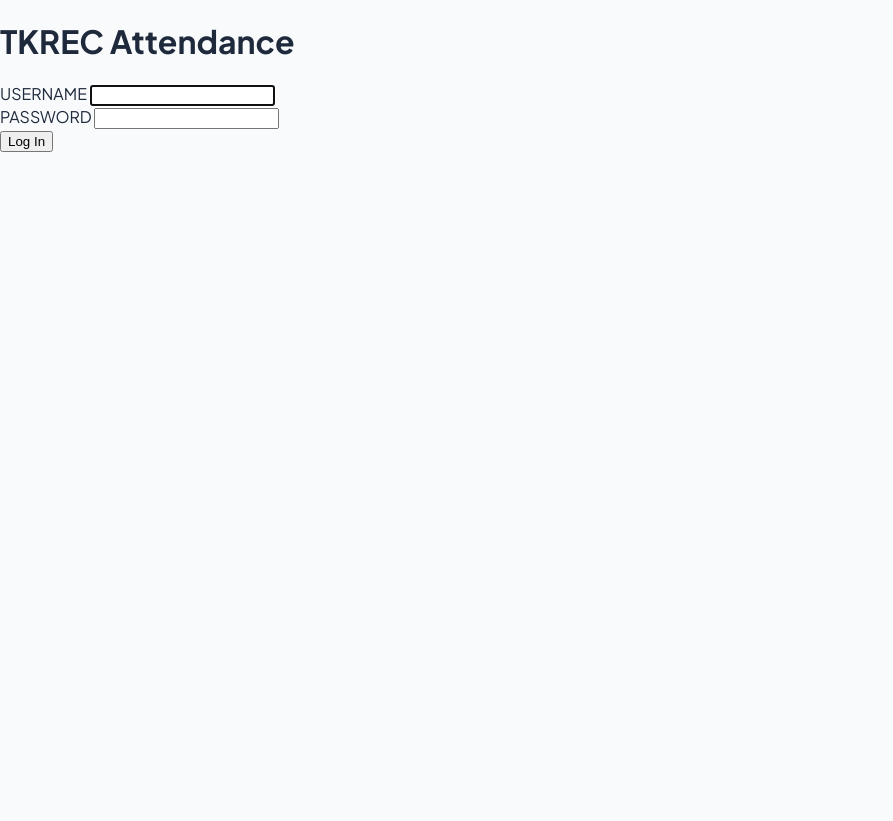
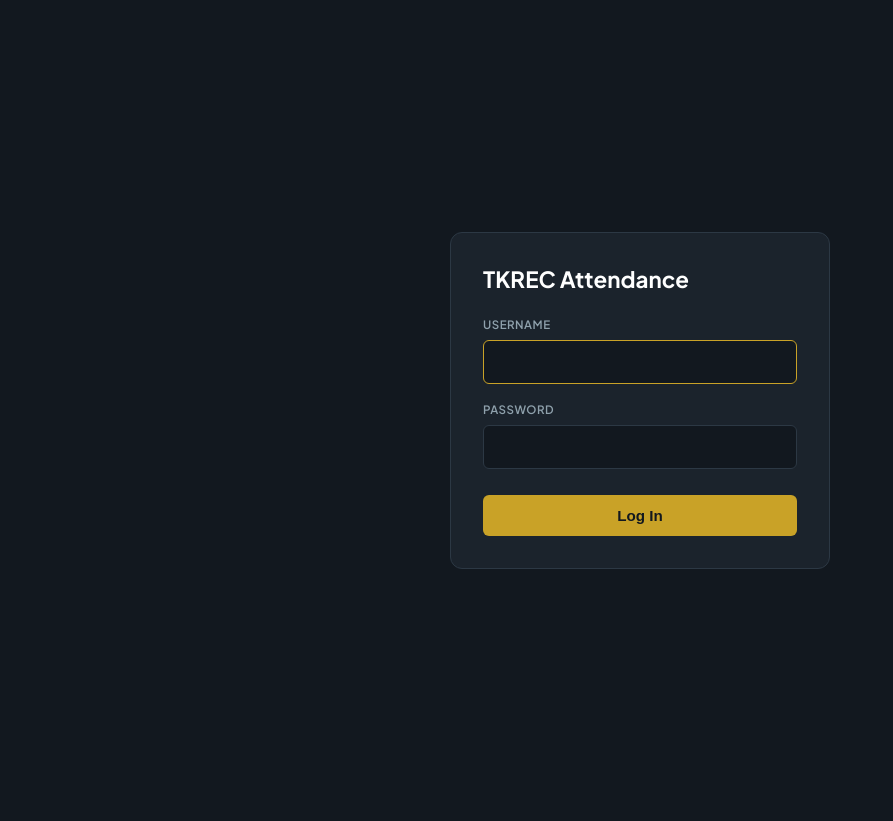
Before and after one commit to mattelavishnuvardhan2008-spec/Mytkem, a Flask app: page / in a window 1280 px wide. Shown: the whole page, without its empty margins (0-893 px from the left). After the commit the page ends 569 px from the top, so only its background shows below. Run offline with Flask 3, Linux system fonts and the light colour scheme.

Commit message:
Refactor CSS for dark theme and login page styles
Updated color variables for login theme and adjusted styles for login page components.

```diff
--- a/static/style.css
+++ b/static/style.css
@@ -7,9 +7,11 @@
   --purple: #6366F1;
   --green: #10B981;
   --red: #EF4444;
-  --gold: #F59E0B;
-  --blue-bg: #EFF6FF;
-  --blue-text: #2563EB;
+  --gold: #D97706;
+  --login-dark: #12181F;
+  --login-card: #1B232C;
+  --login-border: #2C3844;
+  --login-gold: #C9A227;
 }
 
 * { box-sizing: border-box; }
@@ -22,6 +24,84 @@ body {
   min-height: 100vh;
 }
 
+/* LOGIN PAGE DARK THEME STYLING */
+.login-body {
+  background: var(--login-dark);
+}
+
+.auth-container {
+  display: flex;
+  min-height: 100vh;
+  align-items: center;
+  justify-content: center;
+  padding: 16px;
+}
+
+.auth-card {
+  background: var(--login-card);
+  border: 1px solid var(--login-border);
+  border-radius: 12px;
+  padding: 32px;
+  width: 100%;
+  max-width: 380px;
+}
+
+.auth-card h1 {
+  font-size: 1.4rem;
+  margin: 0 0 24px 0;
+  color: #FFFFFF;
+  font-weight: 700;
+}
+
+.form-group {
+  margin-bottom: 18px;
+}
+
+.auth-card label {
+  display: block;
+  font-size: 0.72rem;
+  color: #8FA1AC;
+  margin-bottom: 8px;
+  letter-spacing: 0.5px;
+  font-weight: 600;
+}
+
+.auth-card input[type="text"],
+.auth-card input[type="password"] {
+  width: 100%;
+  background: var(--login-dark);
+  color: #FFFFFF;
+  border: 1px solid var(--login-border);
+  border-radius: 6px;
+  padding: 12px;
+  font-size: 1rem;
+  outline: none;
+}
+
+.auth-card input:focus {
+  border-color: var(--login-gold);
+}
+
+.btn-submit {
+  width: 100%;
+  background: var(--login-gold);
+  color: #12181F;
+  border: none;
+  border-radius: 6px;
+  padding: 12px;
+  font-weight: 700;
+  font-size: 0.95rem;
+  cursor: pointer;
+  margin-top: 8px;
+}
+
+.err-msg {
+  color: var(--red);
+  font-size: 0.85rem;
+  margin-top: 14px;
+}
+
+/* DASHBOARD STYLING */
 .wrap {
   max-width: 440px;
   margin: 0 auto;
@@ -137,7 +217,7 @@ body {
 .text-dark { color: var(--text-primary); }
 .text-green { color: var(--green); }
 .text-red { color: var(--red); }
-.text-blue { color: var(--blue-text); }
+.text-blue { color: #2563EB; }
 
 .time-spent-box {
   display: flex;
@@ -243,7 +323,7 @@ input[type="number"] {
 }
 
 .box-blue {
-  background: var(--blue-bg);
+  background: #EFF6FF;
   border: 1px solid #DBEAFE;
   color: #1E40AF;
 }
```
